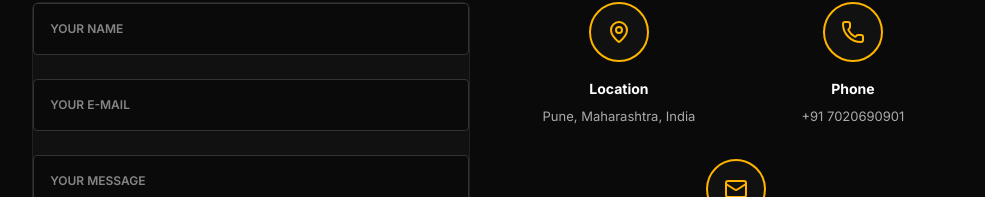
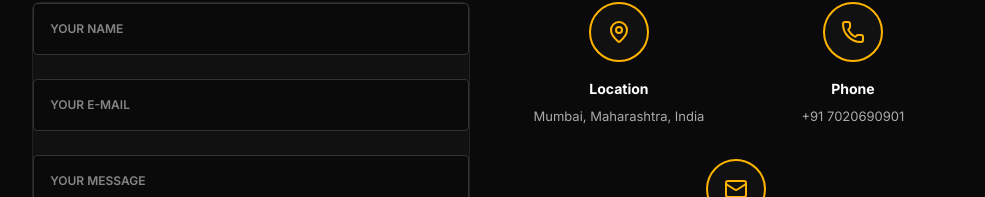
Before and after one commit to deviljitu1/shreya-robotics-portfolio, a React (Vite) app: page / in a window 1280 px wide. Shown: the part 4489-4686 px from the top of the page, without its empty margins (275-1260 px from the left). Built offline with nearby package versions, Linux system fonts and the light colour scheme.

Commit message:
Update location to Mumbai

```diff
--- a/src/components/Contact.jsx
+++ b/src/components/Contact.jsx
@@ -168,7 +168,7 @@ export default function Contact() {
               </div>
               <h4 style={{ fontFamily: "'Inter', sans-serif", fontSize: '14px', fontWeight: 700, color: '#FFFFFF', marginBottom: '8px' }}>Location</h4>
               <a
-                href="https://maps.google.com/?q=Pune, Maharashtra, India"
+                href="https://maps.google.com/?q=Mumbai, Maharashtra, India"
                 target="_blank"
                 rel="noopener noreferrer"
                 style={{
@@ -180,7 +180,7 @@ export default function Contact() {
                 }}
                 className="hover:text-[#FFB400]"
               >
-                Pune, Maharashtra, India
+                Mumbai, Maharashtra, India
               </a>
             </motion.div>
 
```
